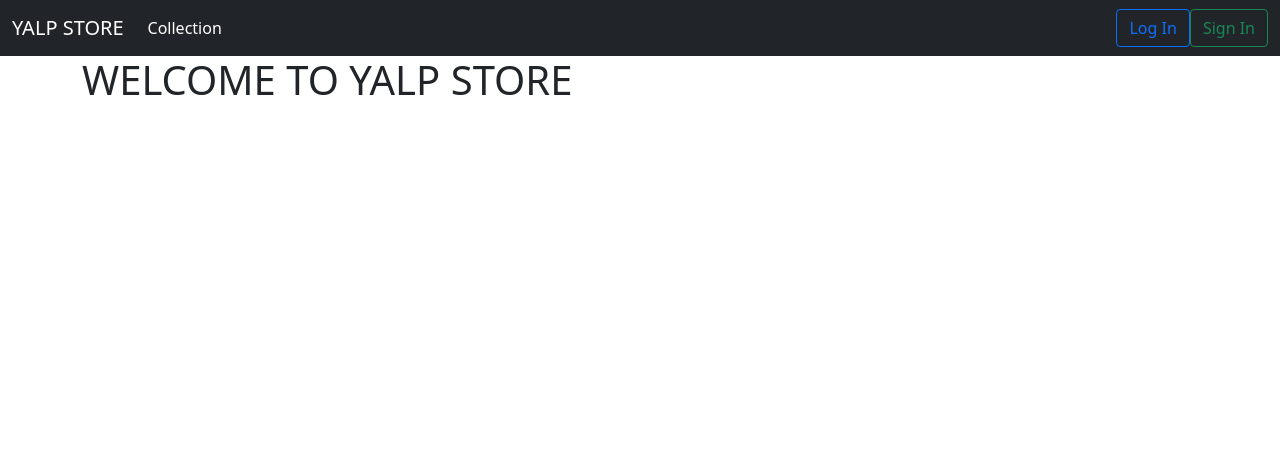
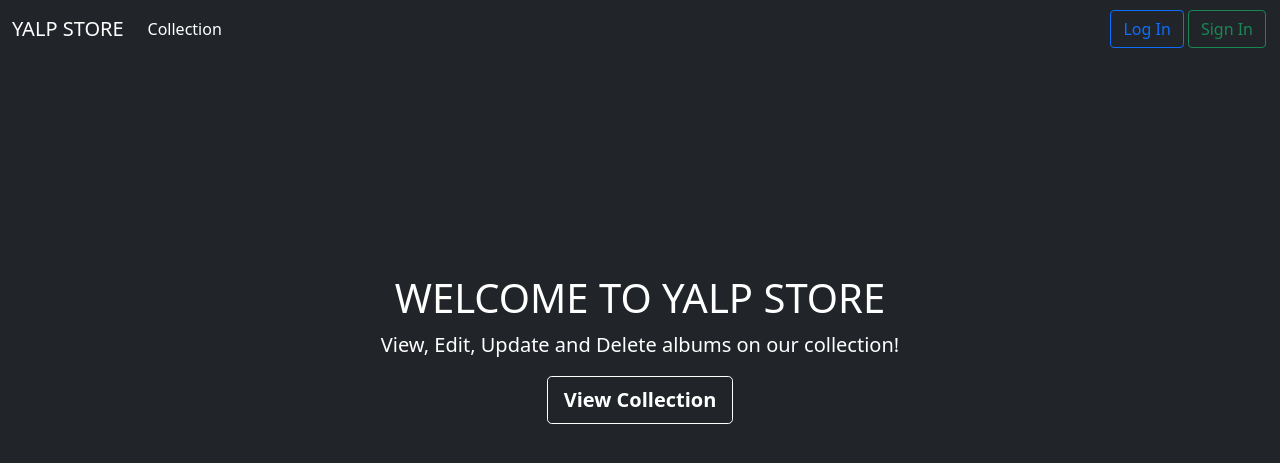
Before and after one commit to 21565-Alessandra/21565-BEWD-CA3, a PHP site: page / in a window 1280 px wide. Shown: the top 463 px of the page. Run offline with PHP 8.4, Linux system fonts and the light colour scheme; data that the repository does not hold is empty.

Commit message:
update homepage

```diff
--- a/Collection.php
+++ b/Collection.php
@@ -24,9 +24,9 @@ $result = $conn->query($sql);
 
 <body>
     <?php include 'NavBar.php' ?>
-    <div class="container">
+    <div class="container" style="margin-top: 20px;" >
     <h1>YALP COLLECTION</h1>
-        <table class="table">
+        <table class="table" style="margin-top: 20px; margin-bottom: 50px;">
             <thead>
                 <tr>
                     <th scope="col">#</th>
--- a/NavBar.php
+++ b/NavBar.php
@@ -19,8 +19,8 @@
             echo "<a class='btn btn-danger' href='LogOut.php'>Log Out</a>";
           }
           else{
-            echo "<a class='btn btn-outline-primary' href='LogIn.php'>Log In</a>";
-            echo "<a class='btn btn-outline-success' href='SignIn.php'>Sign In</a>";
+            echo "<a class='btn btn-outline-primary' href='LogIn.php' style='margin: 2px'>Log In</a>";
+            echo "<a class='btn btn-outline-success' href='SignIn.php' style='margin: 2px'>Sign In</a>";
             session_destroy();
           }
         ?>
--- a/index.php
+++ b/index.php
@@ -24,10 +24,23 @@ $result = $conn->query($sql);
 
 <body>
     <?php include 'NavBar.php' ?>
-    <div class="container">
+    <div class="container" style="margin-top: 200px; text-align: center;">
+    <body class="h-100 text-center text-white bg-dark">
+
+    <div class="cover-container d-flex w-100 h-100 p-3 mx-auto flex-column">
+
+
+  <main class="px-3">
     <h1>WELCOME TO YALP STORE</h1>
+    <p class="lead">View, Edit, Update and Delete albums on our collection!</p>
+    <p class="lead">
+      <a href="Collection.php" class="btn btn-lg btn-secondary fw-bold border-white bg-dark">View Collection</a>
+    </p>
+  </main>
 
-    </div>
+</div>
+
+
 
 </body>
 </html>
```
